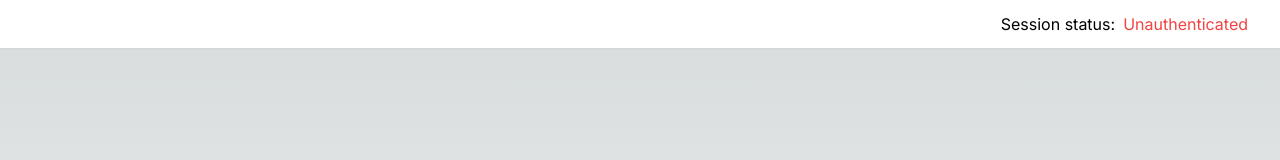
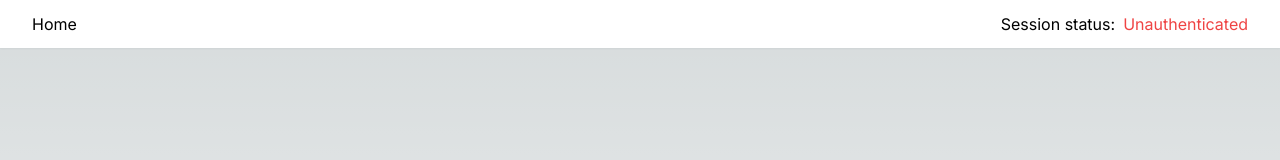
Before and after one commit to LuisGilGB/next-auth-poc, a Next.js app: page / in a window 1280 px wide. Shown: the top 160 px of the page. Built offline with nearby package versions, Linux system fonts and the light colour scheme; no server answers.

Commit message:
Added link to Home to the header at the shared layout component

```diff
--- a/src/app/layout.tsx
+++ b/src/app/layout.tsx
@@ -1,6 +1,6 @@
 import './globals.css'
-import type { Metadata } from 'next'
-import { Inter } from 'next/font/google'
+import type {Metadata} from 'next'
+import {Inter} from 'next/font/google'
 import clsx from "clsx";
 import {getServerSession} from "next-auth";
 import {authOptions} from "@/config/auth";
@@ -25,10 +25,13 @@ export default async function RootLayout({
       <body className={clsx('w-screen min-h-screen', inter.className)}>
         <header className={clsx(
           "sticky top-0 h-[48px]",
-          "flex justify-end items-center",
+          "flex justify-between items-center",
           "px-2 md:px-8 py-2",
           "bg-white dark:bg-black shadow-sm",
         )}>
+          <Link href="/">
+            Home
+          </Link>
           <Link href="/check-session">
             Session status:
             <span className={clsx("ml-2", session ? 'text-green-500' : 'text-red-500')}>
```
